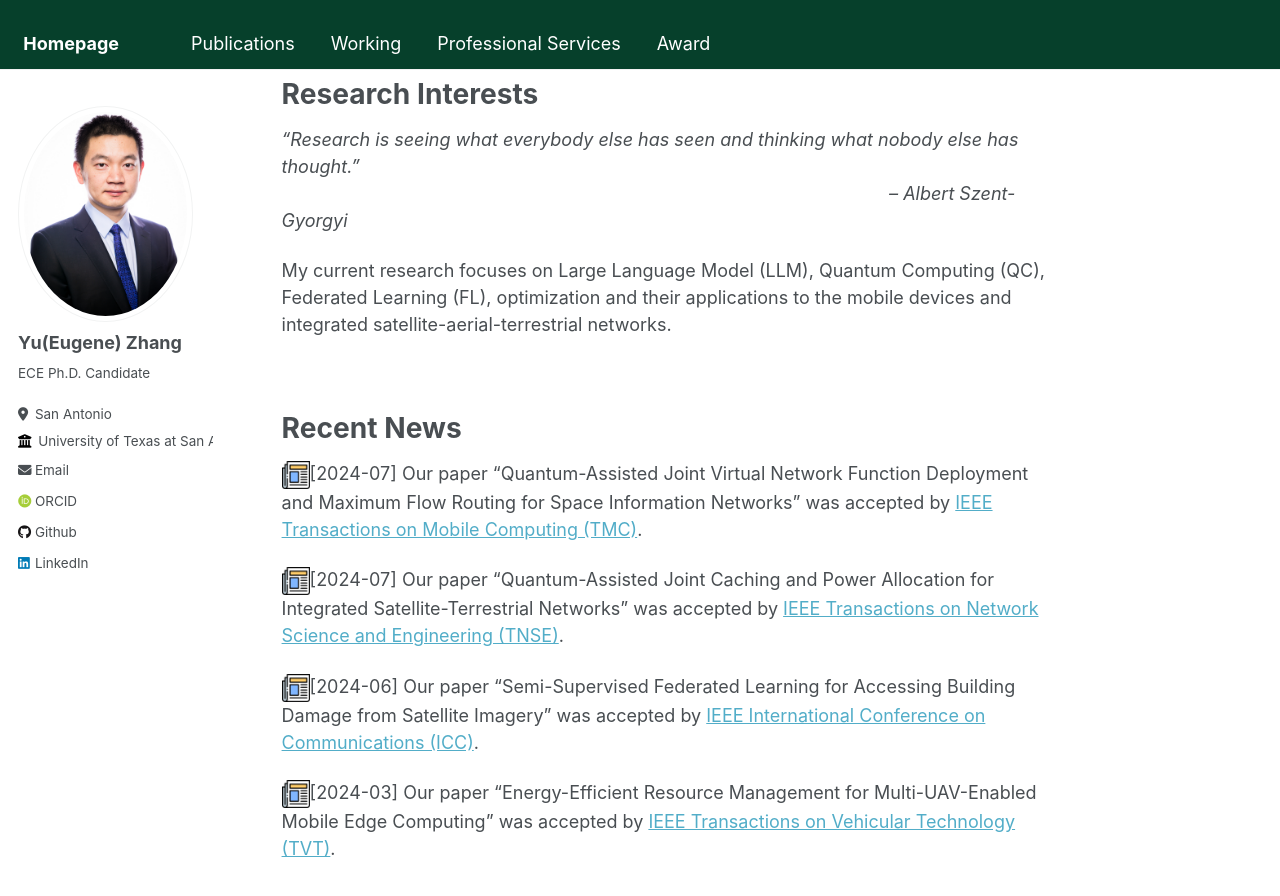
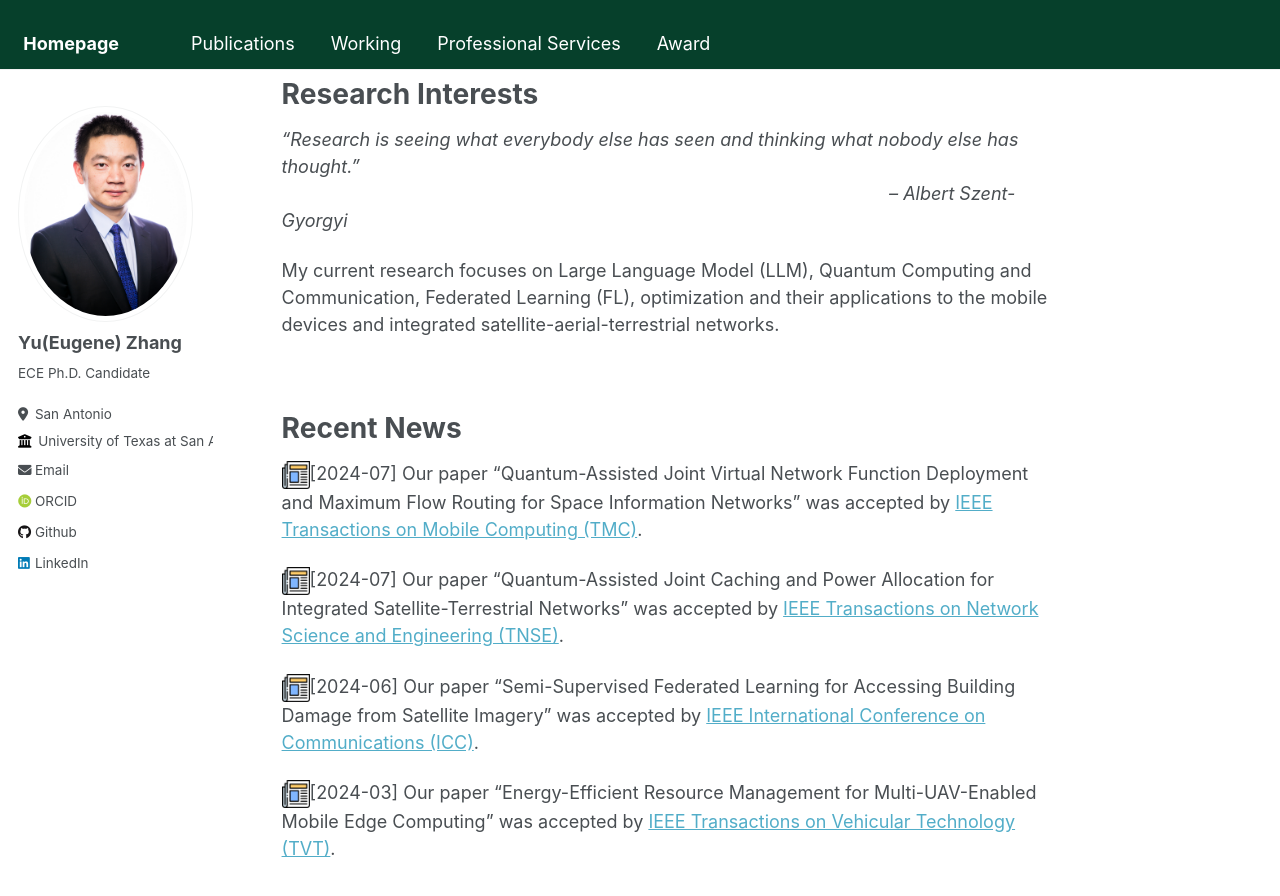
Before and after one commit to Yu-Zhang-Eugene/yu-zhang-eugene.github.io, a Jekyll site: the page built from _pages/about.md, in a window 1280 px wide and 900 px high, scrolled down 341 px. Shown: the top 896 px of the window. Built offline with Jekyll 4.4.1, drawn with Linux system fonts in a browser that asks for light colours; some web fonts are replaced.

Commit message:
modified:   _pages/about.md

```diff
--- a/_pages/about.md
+++ b/_pages/about.md
@@ -26,7 +26,7 @@ Research Interests
 _“Research is seeing what everybody else has seen and thinking what nobody else has thought.”_<br>
 &nbsp;&nbsp;&nbsp;&nbsp;&nbsp;&nbsp;&nbsp;&nbsp;&nbsp;&nbsp;&nbsp;&nbsp;&nbsp;&nbsp;&nbsp;&nbsp;&nbsp;&nbsp;&nbsp;&nbsp;&nbsp;&nbsp;&nbsp;&nbsp;&nbsp;&nbsp;&nbsp;&nbsp;&nbsp;&nbsp;&nbsp;&nbsp;&nbsp;&nbsp;&nbsp;&nbsp;&nbsp;&nbsp;&nbsp;&nbsp;&nbsp;&nbsp;&nbsp;&nbsp;&nbsp;&nbsp;&nbsp;&nbsp;&nbsp;&nbsp;&nbsp;&nbsp;&nbsp;&nbsp;&nbsp;&nbsp;&nbsp;&nbsp;&nbsp;&nbsp;&nbsp;&nbsp;&nbsp;&nbsp;&nbsp;&nbsp;&nbsp;&nbsp;&nbsp;&nbsp;&nbsp;&nbsp;&nbsp;&nbsp;&nbsp;&nbsp;&nbsp;&nbsp;&nbsp;&nbsp;&nbsp;&nbsp;&nbsp;&nbsp;&nbsp;&nbsp;&nbsp;&nbsp;&nbsp;&nbsp;&nbsp;&nbsp;&nbsp;&nbsp;&nbsp;&nbsp;&nbsp;&nbsp;&nbsp;&nbsp;&nbsp;&nbsp;&nbsp;&nbsp;&nbsp;&nbsp;&nbsp;&nbsp;&nbsp;&nbsp;&nbsp;&nbsp;&nbsp;&nbsp;&nbsp;&nbsp;&nbsp;&nbsp;&nbsp;  _-- Albert Szent-Gyorgyi_
 
-My current research focuses on Large Language Model (LLM), Quantum Computing (QC), Federated Learning (FL), optimization and their applications to the mobile devices and integrated satellite-aerial-terrestrial networks.
+My current research focuses on Large Language Model (LLM), Quantum Computing and Communication, Federated Learning (FL), optimization and their applications to the mobile devices and integrated satellite-aerial-terrestrial networks.
 
 <p>&nbsp;</p>
 
```
